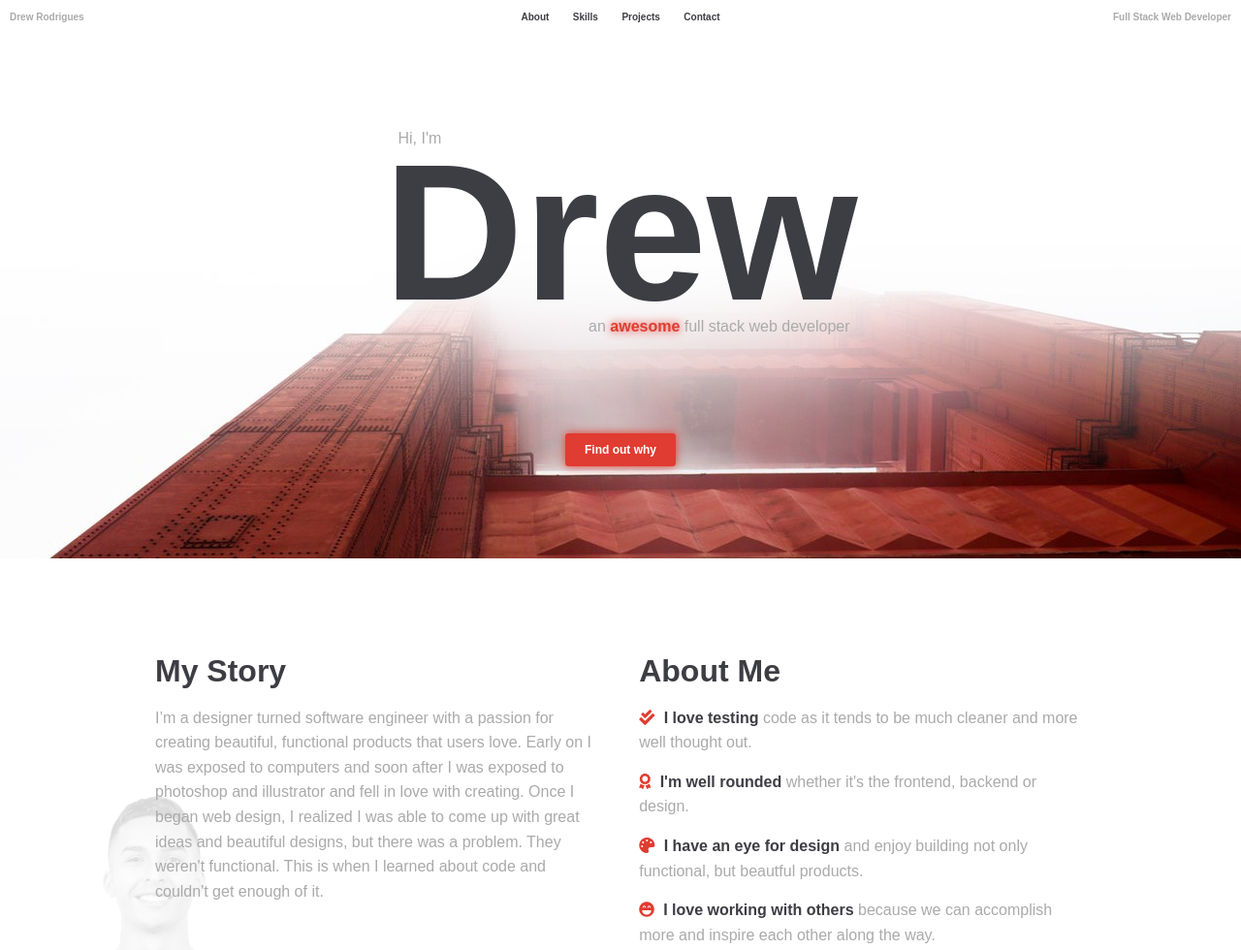
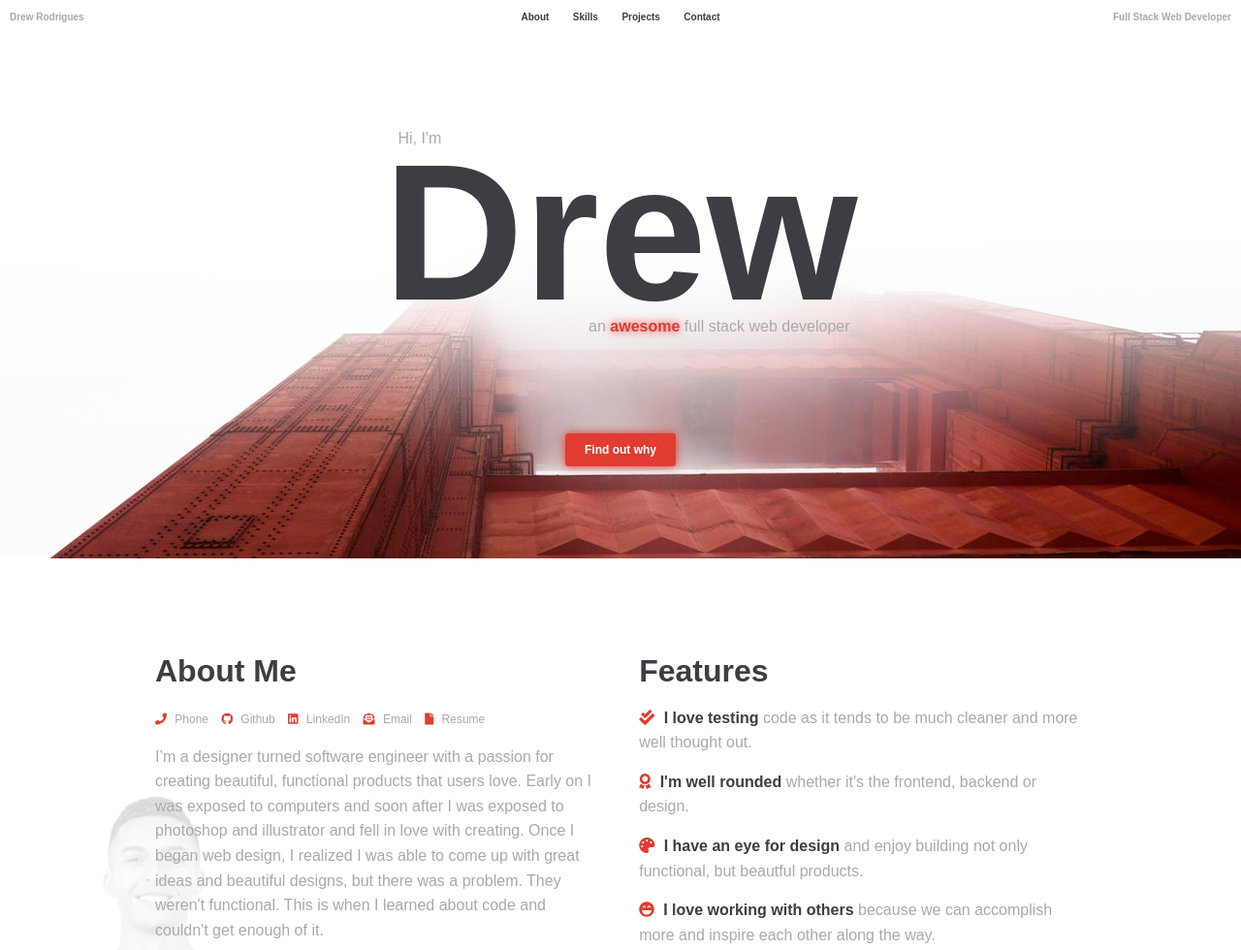
Before and after one commit to drewrodrigues/portfolio, a plain HTML site: page index.html in a window 1280 px wide. Shown: the top 980 px of the page at 97% size. Drawn offline with Linux system fonts and the light colour scheme.

Commit message:
Add contact information to about me

```diff
--- a/index.html
+++ b/index.html
@@ -43,13 +43,35 @@
       <div class="grid">
         <div class="grid-1-2">
           <h3 class="about-title">
-            My Story
+            About Me
           </h3>
+          <div class="about-contact">
+            <a href="tel:7079789250" class="contact-icon">
+              <i class="fas fa-phone"></i>
+              Phone
+            </a>
+            <a href="https://github.com/thesimpledev" class="contact-icon" target="_blank">
+              <i class="fab fa-github"></i>
+              Github
+            </a>
+            <a href="https://www.linkedin.com/in/thesimpledev/" class="contact-icon" target="_blank">
+              <i class="fab fa-linkedin"></i>
+              LinkedIn
+            </a>
+            <a href="mailto:thesimpledev@gmail.com" class="contact-icon">
+              <i class="fas fa-envelope-open-text"></i>
+              Email
+            </a>
+            <a href="#" class="contact-icon">
+              <i class="fas fa-file"></i>
+              Resume
+            </a>
+          </div>
           <p class="about-description">I’m a designer turned software engineer with a passion for creating beautiful, functional products that users love. Early on I was exposed to computers and soon after I was exposed to photoshop and illustrator and fell in love with creating. Once I began web design, I realized I was able to come up with great ideas and beautiful designs, but there was a problem. They weren't functional. This is when I learned about code and couldn't get enough of it.</p>
         </div><!-- grid-1-2 -->
 
         <div class="grid-1-2 about-attributes">
-          <h3 class="about-title">About Me</h3>
+          <h3 class="about-title">Features</h3>
           <div class="about-attribute">
             <h4>
               <i class="fas fa-check-double"></i>
--- a/styles/partials/_about.scss
+++ b/styles/partials/_about.scss
@@ -12,6 +12,22 @@
   float: left;
   margin-right: 25px;
   margin-bottom: 10px;
+}
+
+.about-contact a {
+  float: none;
+  width: initial;
+  margin-right: 10px;
+  text-align: center;
+  font-size: 12px;
+  color: $grey-secondary;
+
+  i {
+    color: $red-primary;
+    font-size: 12px;
+    display: inline-block;
+    margin-right: 5px;
+  }
 }
 
 .about-title {
```
Also changed, not shown: styles/main.css.
